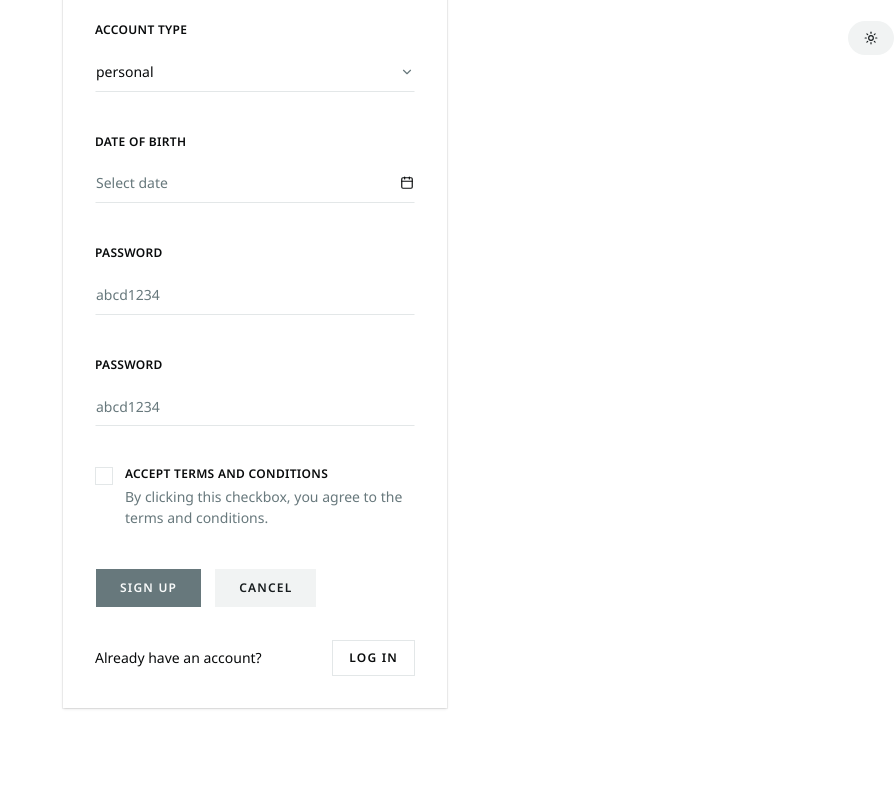
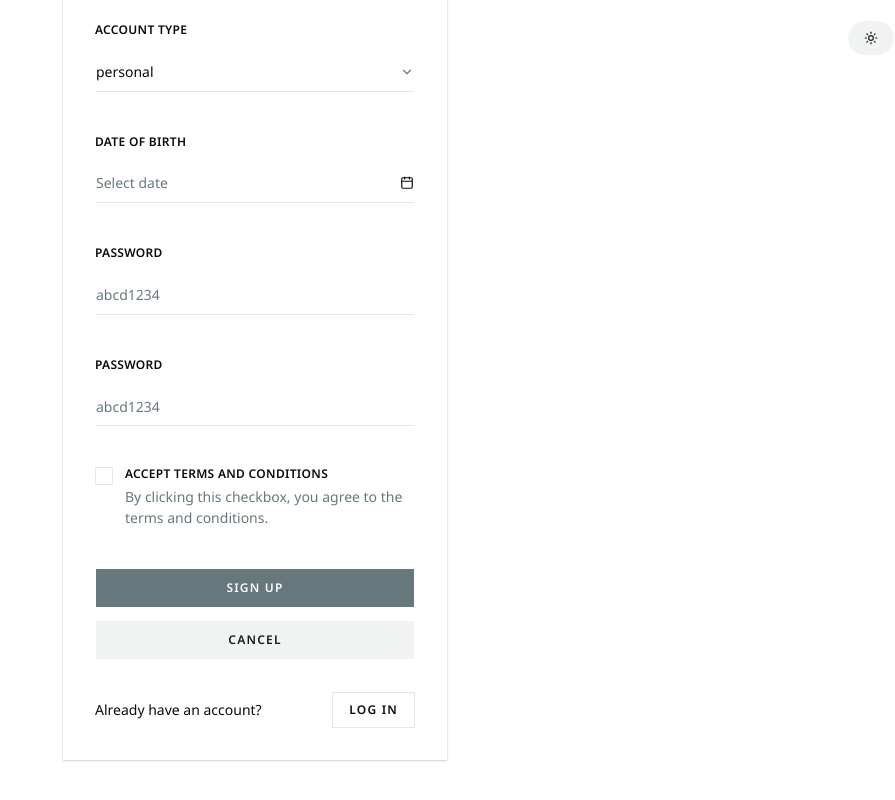
Before and after one commit to iniluap/support-me, a Next.js app: page /sign-up in a window 1280 px wide. Shown: the part 380-1180 px from the top of the page, without its empty margins (385-1280 px from the left). Built offline with nearby package versions, Linux system fonts and the light colour scheme; a web font is replaced by a local one.

Commit message:
Make buttons full width

```diff
--- a/app/(logged-out)/sign-up/page.tsx
+++ b/app/(logged-out)/sign-up/page.tsx
@@ -369,7 +369,7 @@ export default function SignUpPage() {
                 )}
               />
               {/* Submit */}
-              <Field orientation="horizontal">
+              <Field>
                 <Button type="submit">Sign up</Button>
                 <Button
                   nativeButton={false}
```
